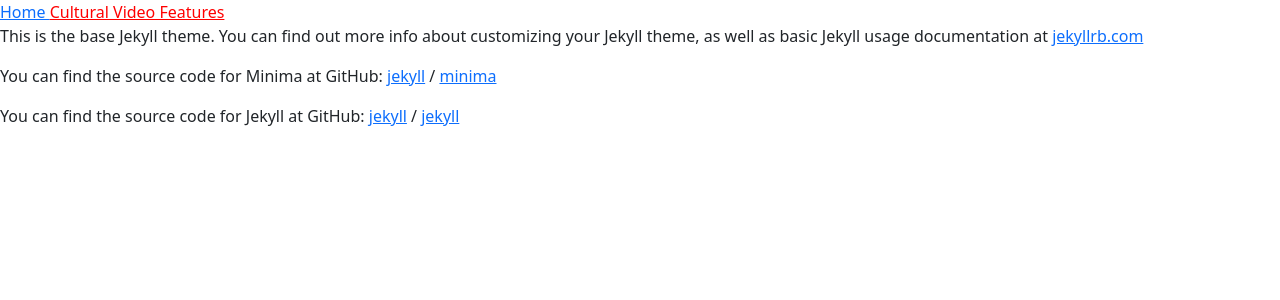
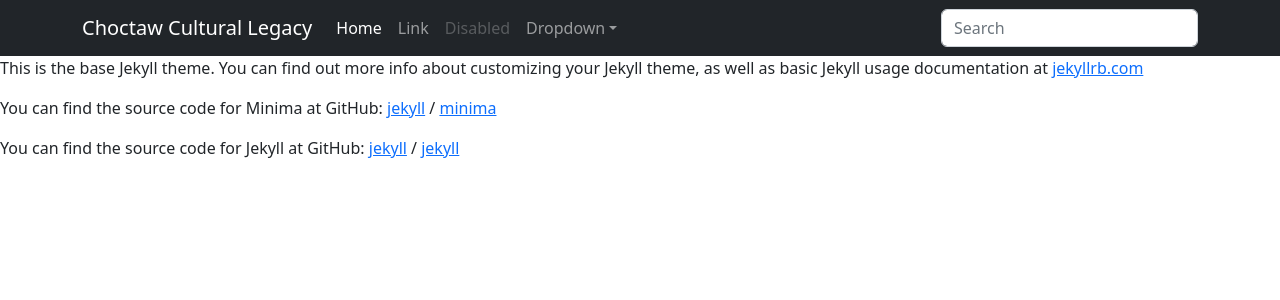
Before and after one commit to Choctaw-Cultural-Legacy/Choctaw-Cultural-Legacy.github.io, a Jekyll site: the page built from cultural-features.md, in a window 1280 px wide. Shown: the top 300 px of the page. Built offline with Jekyll 4.4.1, drawn with Linux system fonts in a browser that asks for light colours.

Commit message:
Update nav.html

```diff
--- a/_includes/nav.html
+++ b/_includes/nav.html
@@ -1,8 +1,42 @@
-<nav>
+<!-- <nav>
     <a href="/" {% if page.url == "/" %}style="color: red;"{% endif %}>
       Home
     </a>
     <a href="/cultural-features/" {% if page.url == "/cultural-features/" %}style="color: red;"{% endif %}>
       Cultural Video Features
     </a>
+  </nav> -->
+
+  <nav class="navbar navbar-expand-lg navbar-dark bg-dark" aria-label="Eighth navbar example">
+    <div class="container">
+      <a class="navbar-brand" href="#">Choctaw Cultural Legacy</a>
+      <button class="navbar-toggler" type="button" data-bs-toggle="collapse" data-bs-target="#navbarsExample07" aria-controls="navbarsExample07" aria-expanded="false" aria-label="Toggle navigation">
+        <span class="navbar-toggler-icon"></span>
+      </button>
+
+      <div class="collapse navbar-collapse" id="navbarsExample07">
+        <ul class="navbar-nav me-auto mb-2 mb-lg-0">
+          <li class="nav-item">
+            <a class="nav-link active" aria-current="page" href="#">Home</a>
+          </li>
+          <li class="nav-item">
+            <a class="nav-link" href="#">Link</a>
+          </li>
+          <li class="nav-item">
+            <a class="nav-link disabled">Disabled</a>
+          </li>
+          <li class="nav-item dropdown">
+            <a class="nav-link dropdown-toggle" href="#" data-bs-toggle="dropdown" aria-expanded="false">Dropdown</a>
+            <ul class="dropdown-menu">
+              <li><a class="dropdown-item" href="#">Action</a></li>
+              <li><a class="dropdown-item" href="#">Another action</a></li>
+              <li><a class="dropdown-item" href="#">Something else here</a></li>
+            </ul>
+          </li>
+        </ul>
+        <form role="search">
+          <input class="form-control" type="search" placeholder="Search" aria-label="Search">
+        </form>
+      </div>
+    </div>
   </nav>
--- a/_layouts/default.html
+++ b/_layouts/default.html
@@ -3,7 +3,9 @@
   <head>
     <meta charset="utf-8">
     <meta name="viewport" content="width=device-width, initial-scale=1">
-    <title>{{ page.title }}</title>
+    {% if page.title %}<title>Choctaw Cultural Legacy | {{ page.title }}</title>
+    {% else %}<title>Choctaw Cultural Legacy</title>
+    {% endif %}
     <link href="/assets/css/main.css" rel="stylesheet">
   </head>
   <body>
```
Also changed, not shown: 404.md (added, +4 -0 lines).
